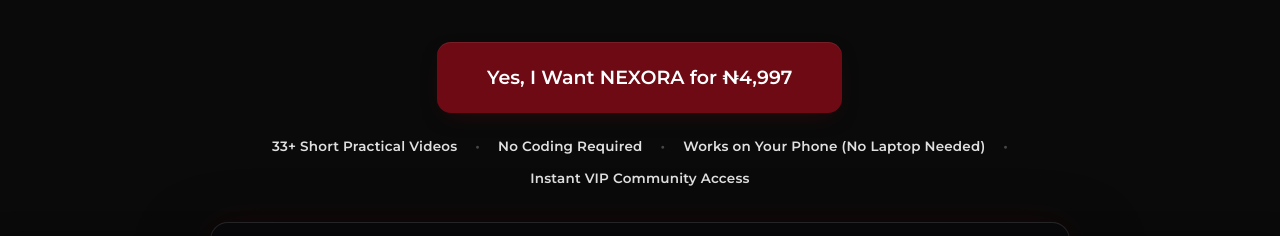
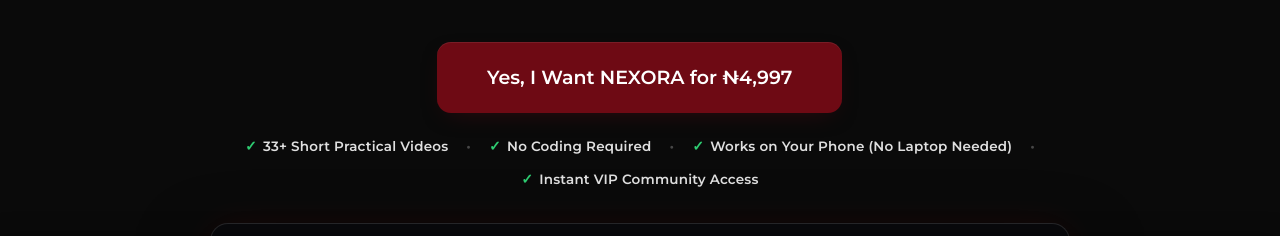
Before and after one commit to WilliamsBRAND/nexora-sales-page, a website: page index.html in a window 1280 px wide. Shown: the part 551-787 px from the top of the page. Drawn offline with Linux system fonts and the light colour scheme; no server answers.

Commit message:
Add green checkmarks in front of each hero low-barrier feature item

```diff
--- a/index.html
+++ b/index.html
@@ -1391,14 +1391,14 @@ section.dark .red{color:#fff;background:var(--crimson);padding:2px 8px;border-ra
     <a href="checkout" class="btn reveal in d3" style="margin-top:30px;">Yes, I Want NEXORA for ₦4,997</a>
 
     <!-- Low-Barrier Feature Highlight Bar -->
-    <div class="hero-features-bar reveal in d3" style="display:flex;flex-wrap:wrap;align-items:center;justify-content:center;gap:10px 18px;margin:22px auto 32px;max-width:840px;font-size:13.5px;font-weight:600;color:#e0e0e0;letter-spacing:0.2px;">
-      <span>33+ Short Practical Videos</span>
+    <div class="reveal d3" style="display:flex;flex-wrap:wrap;align-items:center;justify-content:center;gap:10px 18px;margin:22px auto 32px;max-width:840px;font-size:13.5px;font-weight:600;color:#e0e0e0;letter-spacing:0.2px;">
+      <span><strong style="color:#2ecc71;margin-right:6px;font-size:14px;">✓</strong>33+ Short Practical Videos</span>
       <span style="color:rgba(255,255,255,0.25);">&bull;</span>
-      <span>No Coding Required</span>
+      <span><strong style="color:#2ecc71;margin-right:6px;font-size:14px;">✓</strong>No Coding Required</span>
       <span style="color:rgba(255,255,255,0.25);">&bull;</span>
-      <span>Works on Your Phone (No Laptop Needed)</span>
+      <span><strong style="color:#2ecc71;margin-right:6px;font-size:14px;">✓</strong>Works on Your Phone (No Laptop Needed)</span>
       <span style="color:rgba(255,255,255,0.25);">&bull;</span>
-      <span>Instant VIP Community Access</span>
+      <span><strong style="color:#2ecc71;margin-right:6px;font-size:14px;">✓</strong>Instant VIP Community Access</span>
     </div>
 
     <!-- Hero video placeholder hidden until video upload -->
```
